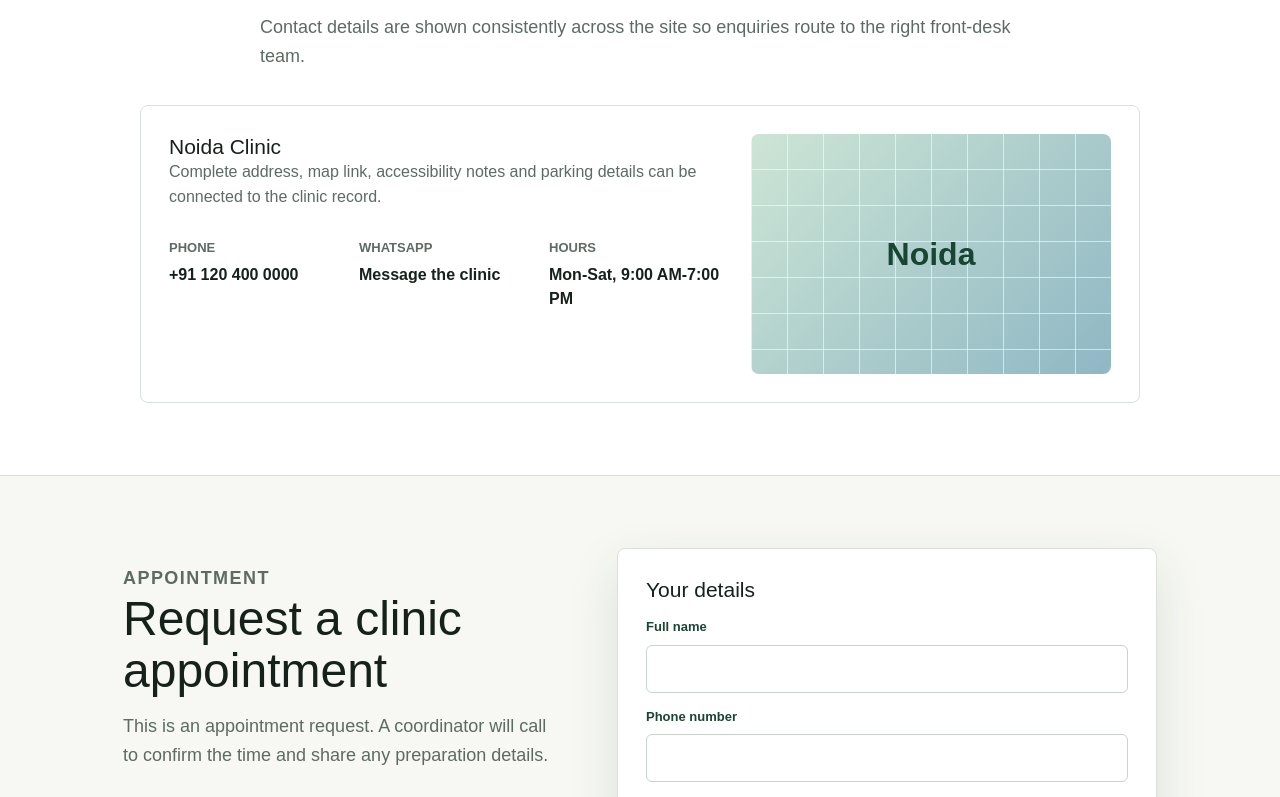
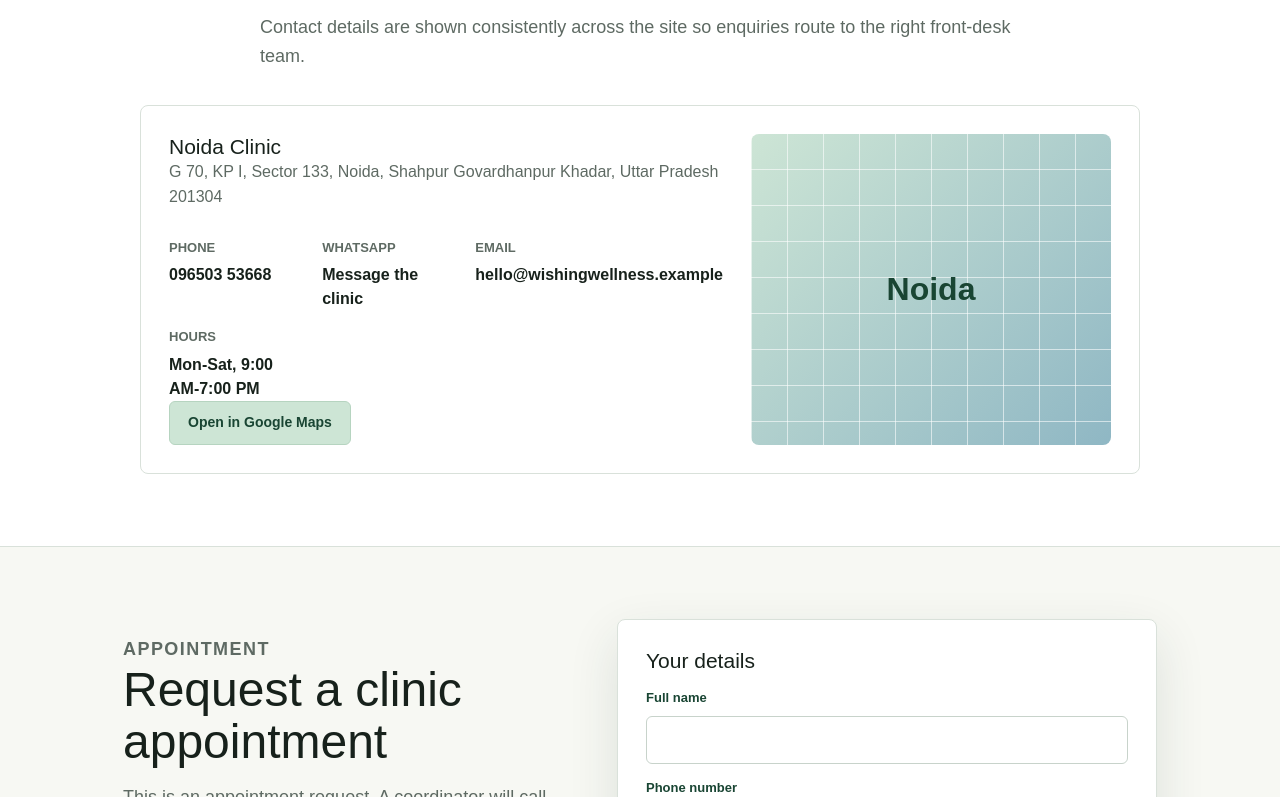
Before and after one commit to abhi1986-lab/wishingwellness, a Next.js app: page / in a window 1280 px wide. Shown: the part 3423-4220 px from the top of the page. Built offline with nearby package versions, Linux system fonts and the light colour scheme.

Commit message:
Update Wishing Wellness contact details

```diff
--- a/app/page.tsx
+++ b/app/page.tsx
@@ -76,6 +76,17 @@ const articles = [
   "What to expect during ACL rehabilitation",
 ];
 
+const contact = {
+  phoneDisplay: "096503 53668",
+  phoneHref: "tel:+919650353668",
+  whatsappHref: "https://wa.me/919650353668",
+  email: "hello@wishingwellness.example",
+  mapHref:
+    "https://www.google.com/maps/place/Wishing+Wellness+Physiotherapy+Clinic+%7C+Dr.+Amrinder+Kaur+-+Best+Physiotherapist+%7C+Sector133,+Noida/@28.5080734,77.3679616,17z",
+  address:
+    "G 70, KP I, Sector 133, Noida, Shahpur Govardhanpur Khadar, Uttar Pradesh 201304",
+};
+
 function referenceNumber(prefix: string) {
   return `${prefix}-${Math.floor(100000 + Math.random() * 900000)}`;
 }
@@ -111,7 +122,7 @@ export default function Home() {
           <a href="#articles">Blogs</a>
         </nav>
         <div className="header-actions">
-          <a className="phone-link" href="tel:+911204000000">
+          <a className="phone-link" href={contact.phoneHref}>
             Call Noida
           </a>
           <a className="button primary small" href="#appointment">
@@ -266,21 +277,24 @@ export default function Home() {
         <div className="location-card">
           <div>
             <h3>Noida Clinic</h3>
-            <p>
-              Complete address, map link, accessibility notes and parking
-              details can be connected to the clinic record.
-            </p>
+            <p>{contact.address}</p>
             <dl>
               <div>
                 <dt>Phone</dt>
                 <dd>
-                  <a href="tel:+911204000000">+91 120 400 0000</a>
+                  <a href={contact.phoneHref}>{contact.phoneDisplay}</a>
                 </dd>
               </div>
               <div>
                 <dt>WhatsApp</dt>
                 <dd>
-                  <a href="https://wa.me/911204000000">Message the clinic</a>
+                  <a href={contact.whatsappHref}>Message the clinic</a>
+                </dd>
+              </div>
+              <div>
+                <dt>Email</dt>
+                <dd>
+                  <a href={`mailto:${contact.email}`}>{contact.email}</a>
                 </dd>
               </div>
               <div>
@@ -288,10 +302,17 @@ export default function Home() {
                 <dd>Mon-Sat, 9:00 AM-7:00 PM</dd>
               </div>
             </dl>
+            <a className="button secondary map-link" href={contact.mapHref}>
+              Open in Google Maps
+            </a>
           </div>
-          <div className="map-panel" aria-label="Noida clinic map placeholder">
+          <a
+            className="map-panel"
+            href={contact.mapHref}
+            aria-label="Open Wishing Wellness Noida in Google Maps"
+          >
             <span>Noida</span>
-          </div>
+          </a>
         </div>
       </section>
 
@@ -438,6 +459,7 @@ export default function Home() {
         <div>
           <strong>Wishing Wellness</strong>
           <p>Integrated physiotherapy and rehabilitation care in Noida.</p>
+          <p>{contact.address}</p>
         </div>
         <div>
           <strong>Treatments</strong>
@@ -448,8 +470,10 @@ export default function Home() {
         <div>
           <strong>Location</strong>
           <a href="#location">Noida Clinic</a>
-          <a href="tel:+911204000000">Call Noida</a>
-          <a href="https://wa.me/911204000000">WhatsApp</a>
+          <a href={contact.phoneHref}>Call {contact.phoneDisplay}</a>
+          <a href={contact.whatsappHref}>WhatsApp</a>
+          <a href={`mailto:${contact.email}`}>{contact.email}</a>
+          <a href={contact.mapHref}>Google Maps</a>
         </div>
         <div>
           <strong>Compliance</strong>
```
